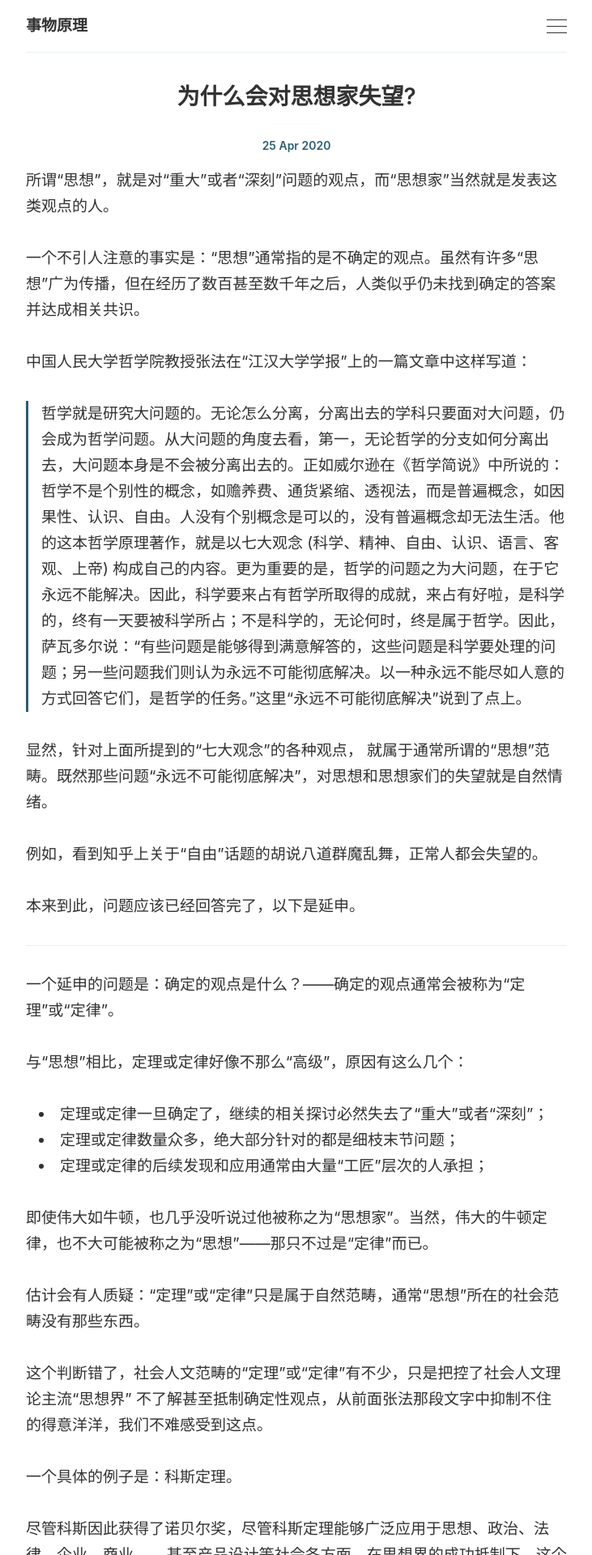
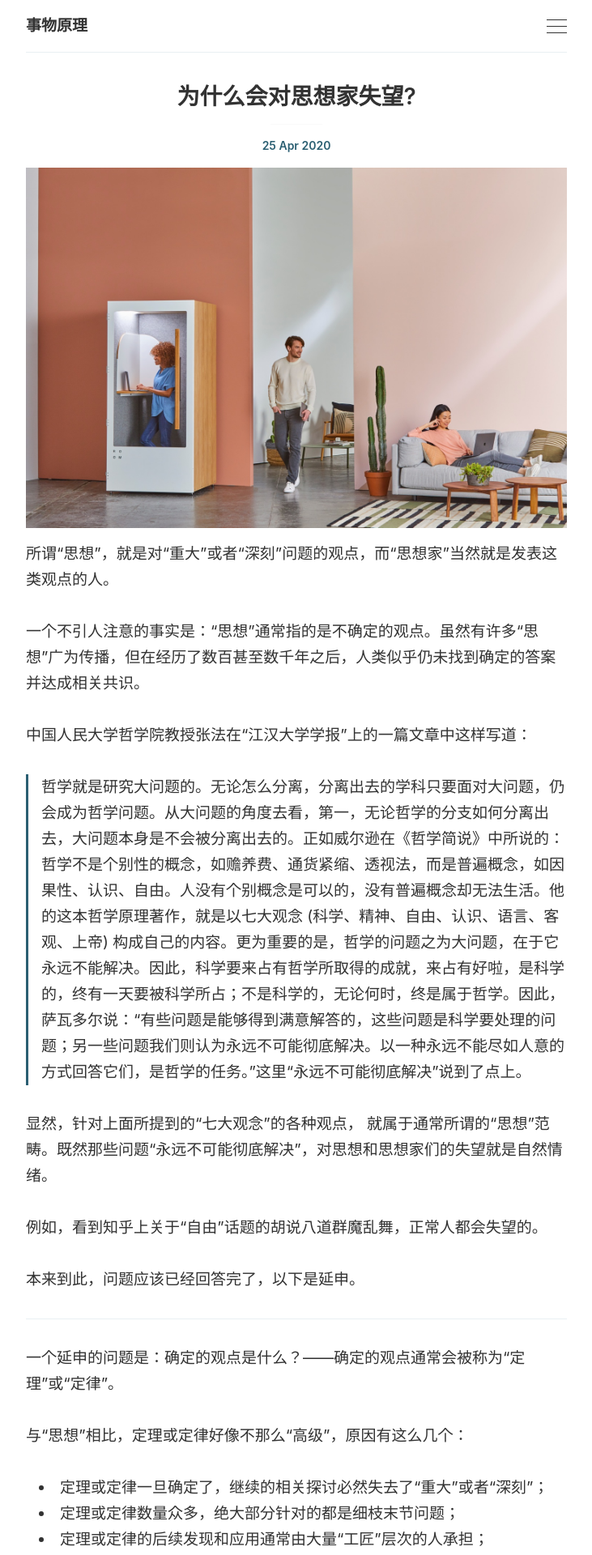
Before and after one commit to sologram/solo-gram.github.io, a Jekyll site: the page built from _posts/2020-04-25-disappointed.md, in a window 1280 px wide. Shown: the top 1920 px of the page at 81% size, without its empty margins (274-1005 px from the left). Built offline with Jekyll 4.4.1, drawn with Linux system fonts in a browser that asks for light colours; comment, search, counter and statistics services are not loaded.

Commit message:
2020-04-25

```diff
--- a/_posts/2020-04-25-disappointed.md
+++ b/_posts/2020-04-25-disappointed.md
@@ -2,6 +2,7 @@
 layout: post
 title: 为什么会对思想家失望?
 tags: [思想, 哲学]
+image: '/images/posts/8.jpg'
 ---
 
 所谓“思想”，就是对“重大”或者“深刻”问题的观点，而“思想家”当然就是发表这类观点的人。
@@ -30,6 +31,8 @@ tags: [思想, 哲学]
 
 即使伟大如牛顿，也几乎没听说过他被称之为“思想家”。当然，伟大的牛顿定律，也不大可能被称之为“思想”——那只不过是“定律”而已。
 
+****
+
 估计会有人质疑：“定理”或“定律”只是属于自然范畴，通常“思想”所在的社会范畴没有那些东西。
 
 这个判断错了，社会人文范畴的“定理”或“定律”有不少，只是把控了社会人文理论主流“思想界” 不了解甚至抵制确定性观点，从前面张法那段文字中抑制不住的得意洋洋，我们不难感受到这点。
@@ -40,6 +43,8 @@ tags: [思想, 哲学]
 
 这样的场景怎能不让人失望。
 
+****
+
 回头再说让思想界得意洋洋的“永远不可能彻底解决”的七大观念问题，其解决方案早已出现在“工匠”们发现的各种定理定律中了。例如：1957 年 Jaynes 提出了“最大熵原理”，以数学方程的形式给出了“自由”的精确定义， 彻底解决了这个问题，并且同样在自然、社会及人文领域中有广泛丰富的应用。
 
 而俗话说得好：人唤你不动，鬼叫你飞跑 ——至今 (张法文章发表于 2010 年)，思想界仍沉湎在自己的无知与愚昧中，引领着整个世界继续群魔乱舞胡说八道。
```
